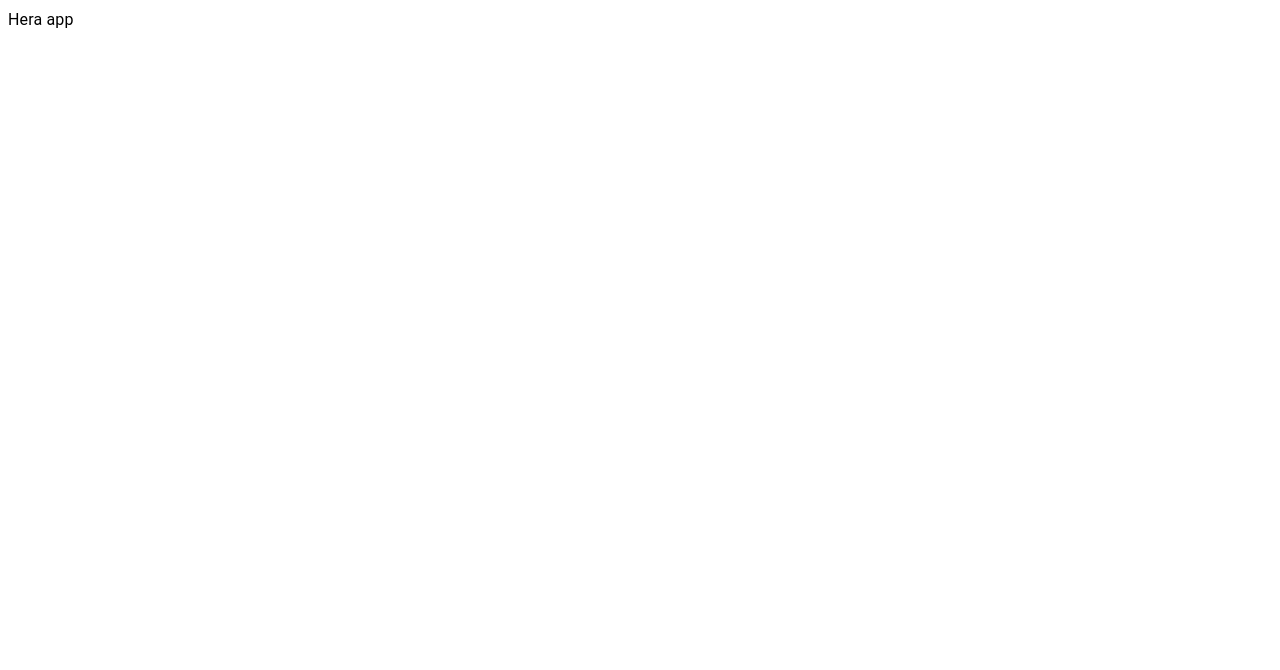
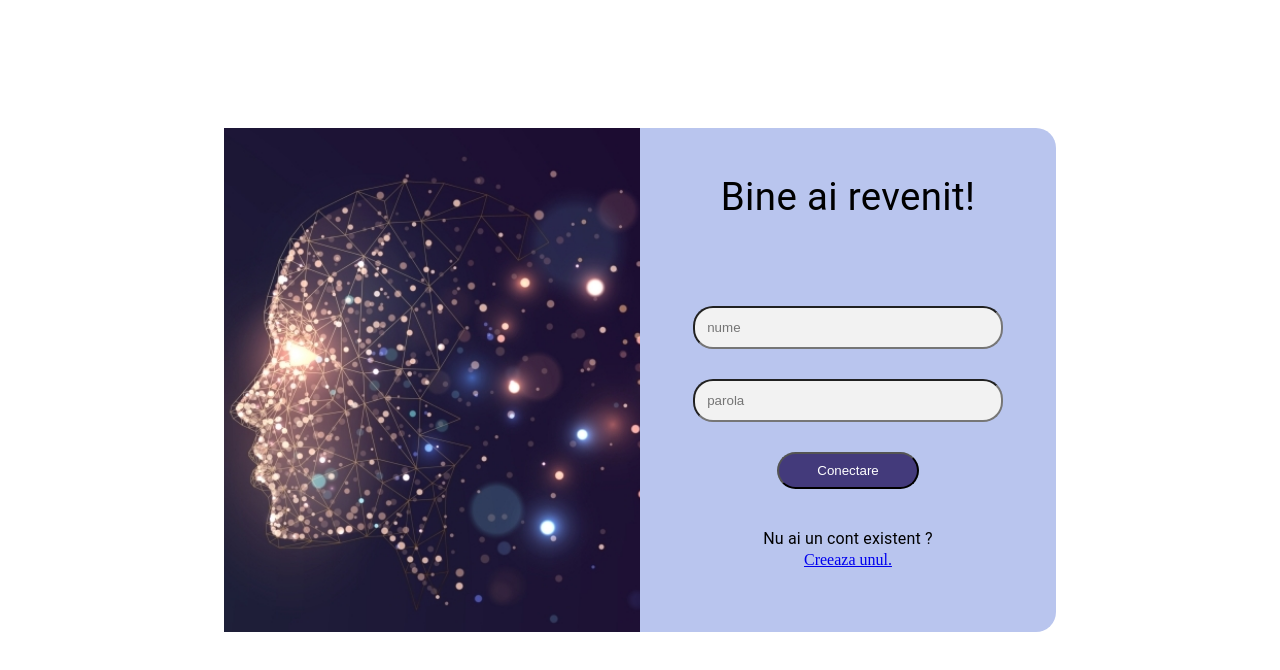
Before and after one commit to TBiannca/hera.web, a React (Create React App) app: page /login in a window 1280 px wide. Shown: the top 670 px of the page. Built offline with nearby package versions, Linux system fonts and the light colour scheme.

Commit message:
[feature/7] Create login page

```diff
--- /dev/null
+++ b/src/account/login/form.jsx
@@ -0,0 +1,20 @@
+import React from 'react'
+import { Formik } from 'formik'
+import { Grid } from '@material-ui/core'
+import { useStyle } from '../hooks/use-style'
+
+export const Form = () => <Grid container justifyContent={'center'} style={{ marginTop: '80px' }}>
+  <Formik onSubmit={() => null} initialValues={''}>
+    <form>
+      <Grid md={12} lg={12}>
+        <input type="text" name="userName" placeholder={'nume'} className={useStyle().input} />
+      </Grid>
+      <Grid md={12} lg={12}>
+        <input type="password" name="password" placeholder={'parola'}  className={useStyle().input} />
+      </Grid>
+      <Grid container md={12} lg={12} justifyContent={'center'}>
+        <button type="submit" className={useStyle().button}>Conectare</button>
+      </Grid>
+    </form>
+  </Formik>
+</Grid>
--- /dev/null
+++ b/src/account/login/image.jsx
@@ -0,0 +1,8 @@
+import React from 'react'
+import { Grid } from '@material-ui/core'
+import facialRecognition from '../images/Facial recognition.jpg'
+import { useStyle } from '../hooks/use-style'
+
+export const Image = () => <Grid item md={6} lg={6}>
+  <img src={facialRecognition} alt={'photo'} className={useStyle().image} />
+</Grid>
--- a/src/account/login/index.jsx
+++ b/src/account/login/index.jsx
@@ -1,4 +1,19 @@
 import React from 'react'
-import { Typography } from '@material-ui/core'
+import { Grid, Typography, useMediaQuery, useTheme } from '@material-ui/core'
+import { useStyle } from '../hooks/use-style'
+import { Form } from './form'
+import { RegisterRedirect } from './register-redirect'
+import { Image } from './image'
 
-export const Login = () => <Typography>Hera app</Typography>
+export const Login = () => {
+    const isDesktopResolution = useMediaQuery(useTheme().breakpoints.up('md'))
+
+    return <Grid container classes={useStyle()} justify={'center'}>
+        { isDesktopResolution && <Image/> }
+        <Grid item md={6} lg={6}>
+            <Typography align={'center'} className={useStyle().title}>Bine ai revenit!</Typography>
+            <Form/>
+            <RegisterRedirect/>
+        </Grid>
+    </Grid>
+}
--- /dev/null
+++ b/src/account/login/register-redirect.jsx
@@ -0,0 +1,9 @@
+import React from 'react'
+import { Grid, Typography } from '@material-ui/core'
+import { NavLink } from 'react-router-dom'
+import { useStyle } from '../hooks/use-style'
+
+export const RegisterRedirect = () => <Grid className={useStyle().redirect}>
+  <Grid container justify={'center'} md={12} lg={12}><Typography> Nu ai un cont existent ?</Typography></Grid>
+  <Grid container justify={'center'} md={12} lg={12}><NavLink to={'/login'}> Creeaza unul. </NavLink></Grid>
+</Grid>
```
